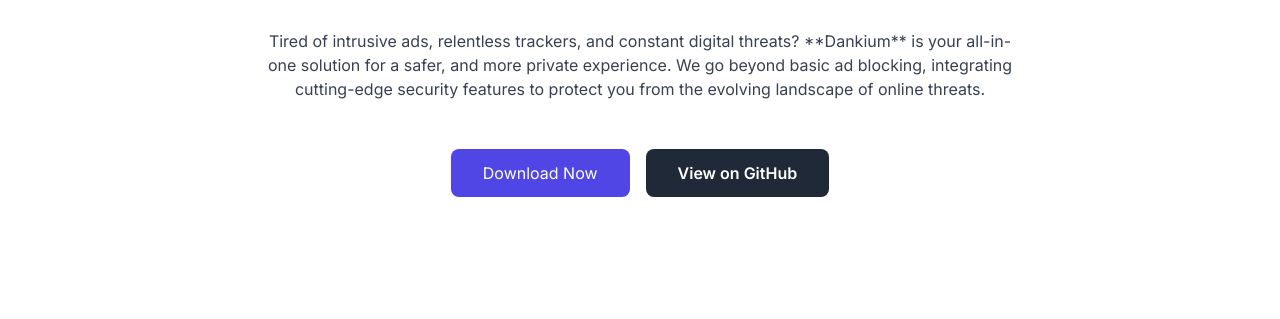
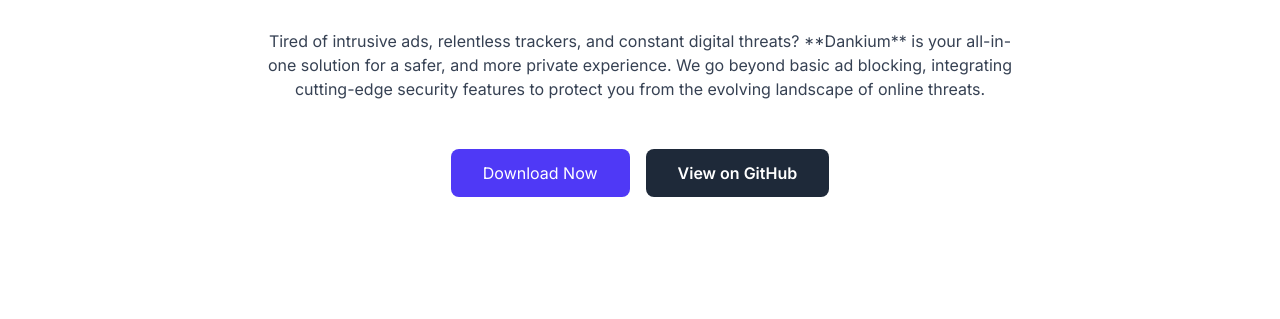
Before and after one commit to aroflcoppter/dankium, a plain HTML site: page website/index.html in a window 1280 px wide. Shown: the part 232-551 px from the top of the page. Drawn offline with nearby package versions, Linux system fonts and the light colour scheme.

Commit message:
add style

```diff
--- a/website/index.html
+++ b/website/index.html
@@ -16,7 +16,7 @@
     <meta property="twitter:title" content="Dankium Browser - Secure, Ad-Free, Private & Open Source Chromium Browser">
     <meta property="twitter:description" content="Download Dankium Browser for a secure, ad-free, and private web experience. A Chromium-based browser with advanced security features like Memory Tagging (MTE), integrated ad & tracker blocking, malware & phishing prevention, and AdGuard DNS. Available for Android and Windows.">
     <meta property="twitter:image" content="https://www.dankium.ca/favicon.svg"> <link rel="icon" href="favicon.svg" type="image/svg+xml">
-    <script src="https://cdn.tailwindcss.com"></script>
+    <link rel="stylesheet" href="style.css">
     <link href="https://fonts.googleapis.com/css2?family=Inter:wght@400;500;600;700&display=swap" rel="stylesheet">
     <script src="https://unpkg.com/lucide@latest"></script>
     <style>
```
Also changed, not shown: website/style.css (added).
